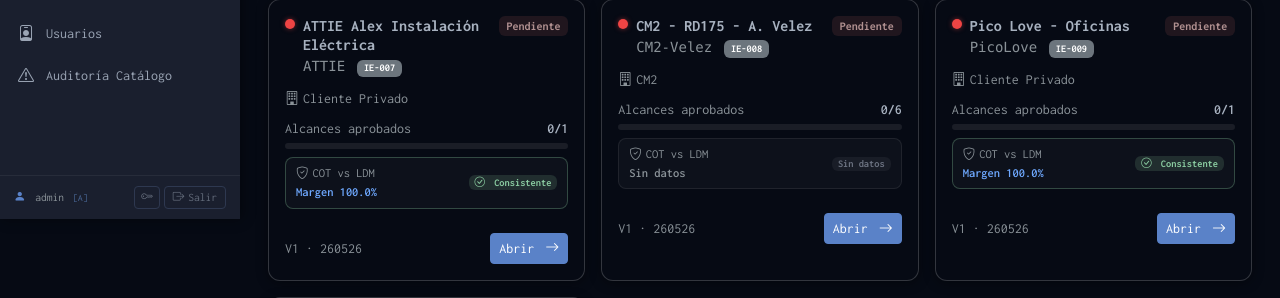
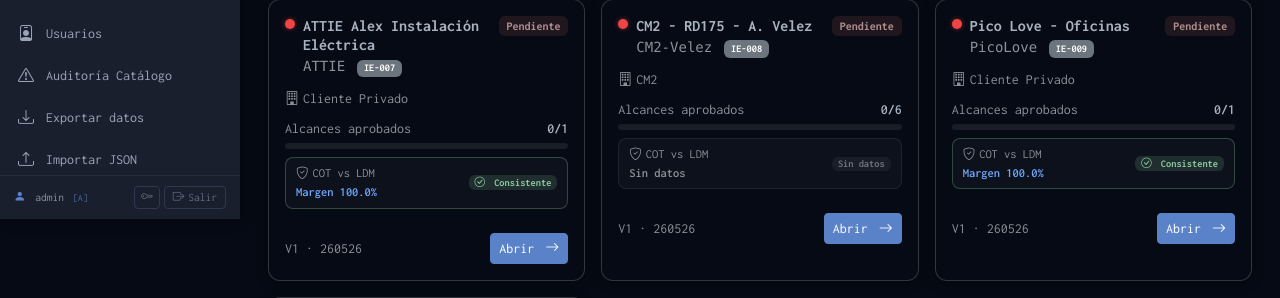
Before and after one commit to Daftrick/ProjectTracker, a Flask app: page / in a window 1280 px wide. Shown: the part 581-879 px from the top of the page. Run offline with Flask 3, Linux system fonts and the light colour scheme; a user stored in the database is signed in; some libraries are stand-ins or nearby versions.

Commit message:
Add export, import and reset links to admin sidebar
Co-Authored-By: Claude Sonnet 4.6 <noreply@anthropic.com>

```diff
--- a/templates/base.html
+++ b/templates/base.html
@@ -313,6 +313,18 @@
        data-label="Auditoría Catálogo">
       <i class="bi bi-exclamation-triangle"></i><span class="nav-label"> Auditoría Catálogo</span>
     </a>
+    <a href="{{ url_for('admin_bp.export_data') }}" class="nav-link {% if request.endpoint=='admin_bp.export_data' %}active{% endif %}"
+       data-label="Exportar datos">
+      <i class="bi bi-download"></i><span class="nav-label"> Exportar datos</span>
+    </a>
+    <a href="{{ url_for('admin_bp.import_json') }}" class="nav-link {% if request.endpoint=='admin_bp.import_json' %}active{% endif %}"
+       data-label="Importar JSON">
+      <i class="bi bi-upload"></i><span class="nav-label"> Importar JSON</span>
+    </a>
+    <a href="{{ url_for('admin_bp.reset_data') }}" class="nav-link {% if request.endpoint=='admin_bp.reset_data' %}active{% endif %}"
+       data-label="Reiniciar app" style="color:#a87070">
+      <i class="bi bi-trash3"></i><span class="nav-label"> Reiniciar app</span>
+    </a>
     {% endif %}
   </nav>
   <div class="sfooter">
```
